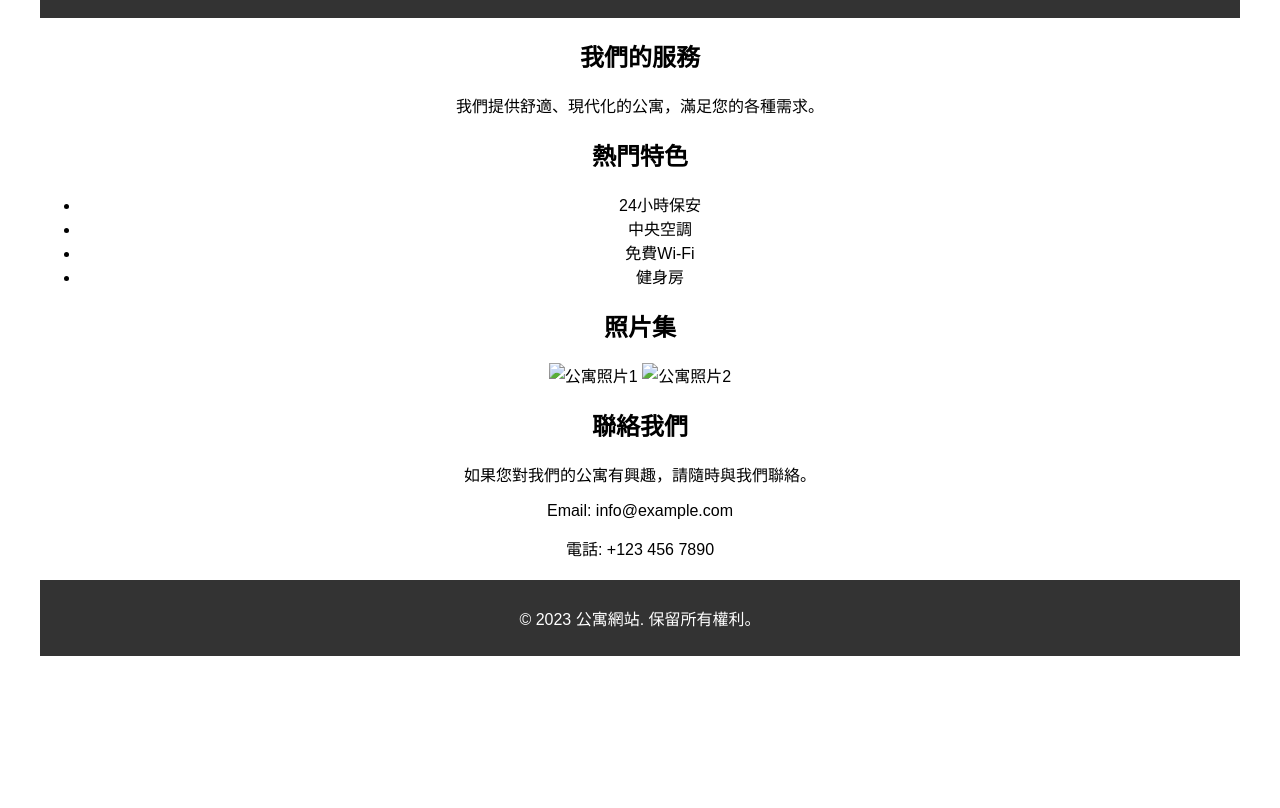
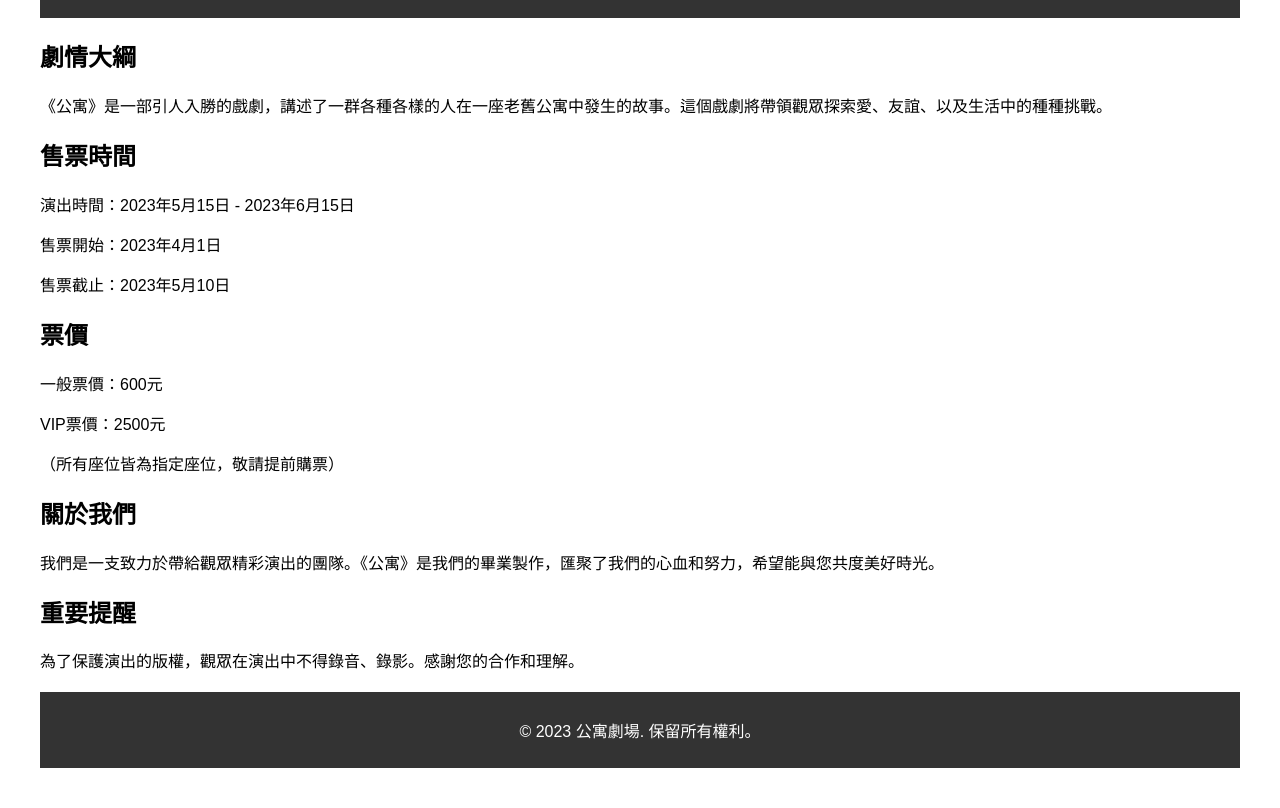
Before and after one commit to qpzm19283746/11151108-show, a plain HTML site: page index.html in a window 1280 px wide. Shown: the part 131-939 px from the top of the page. Before the commit the page ends 827 px from the top, so only its background shows below. Drawn offline with Linux system fonts and the light colour scheme.

Commit message:
Update index.html
123

```diff
--- a/index.html
+++ b/index.html
@@ -3,7 +3,7 @@
 <head>
     <meta charset="UTF-8">
     <meta name="viewport" content="width=device-width, initial-scale=1.0">
-    <title>公寓網站</title>
+    <title>公寓 - 劇場演出</title>
     <style>
         body {
             font-family: 'Arial', sans-serif;
@@ -20,6 +20,7 @@
 
         section {
             margin: 20px 0;
+            text-align: left;
         }
 
         footer {
@@ -31,40 +32,40 @@
 </head>
 <body>
     <header>
-        <h1>歡迎來到我們的公寓</h1>
+        <h1>《公寓》劇場演出</h1>
     </header>
 
     <section>
-        <h2>我們的服務</h2>
-        <p>我們提供舒適、現代化的公寓，滿足您的各種需求。</p>
+        <h2>劇情大綱</h2>
+        <p>《公寓》是一部引人入勝的戲劇，講述了一群各種各樣的人在一座老舊公寓中發生的故事。這個戲劇將帶領觀眾探索愛、友誼、以及生活中的種種挑戰。</p>
     </section>
 
     <section>
-        <h2>熱門特色</h2>
-        <ul>
-            <li>24小時保安</li>
-            <li>中央空調</li>
-            <li>免費Wi-Fi</li>
-            <li>健身房</li>
-        </ul>
+        <h2>售票時間</h2>
+        <p>演出時間：2023年5月15日 - 2023年6月15日</p>
+        <p>售票開始：2023年4月1日</p>
+        <p>售票截止：2023年5月10日</p>
     </section>
 
     <section>
-        <h2>照片集</h2>
-        <img src="apartment1.jpg" alt="公寓照片1" width="300">
-        <img src="apartment2.jpg" alt="公寓照片2" width="300">
-        <!-- 添加更多照片 -->
+        <h2>票價</h2>
+        <p>一般票價：600元</p>
+        <p>VIP票價：2500元</p>
+        <p>（所有座位皆為指定座位，敬請提前購票）</p>
     </section>
 
     <section>
-        <h2>聯絡我們</h2>
-        <p>如果您對我們的公寓有興趣，請隨時與我們聯絡。</p>
-        <p>Email: info@example.com</p>
-        <p>電話: +123 456 7890</p>
+        <h2>關於我們</h2>
+        <p>我們是一支致力於帶給觀眾精彩演出的團隊。《公寓》是我們的畢業製作，匯聚了我們的心血和努力，希望能與您共度美好時光。</p>
+    </section>
+
+    <section>
+        <h2>重要提醒</h2>
+        <p>為了保護演出的版權，觀眾在演出中不得錄音、錄影。感謝您的合作和理解。</p>
     </section>
 
     <footer>
-        <p>&copy; 2023 公寓網站. 保留所有權利。</p>
+        <p>&copy; 2023 公寓劇場. 保留所有權利。</p>
     </footer>
 </body>
 </html>
```
